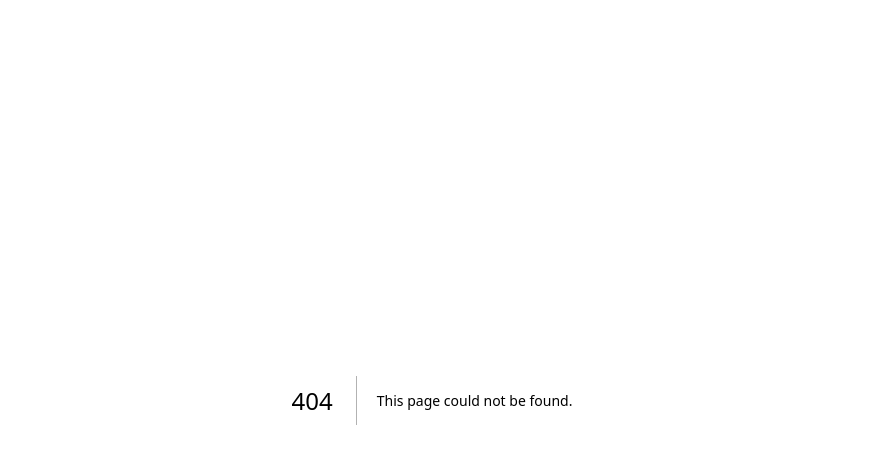
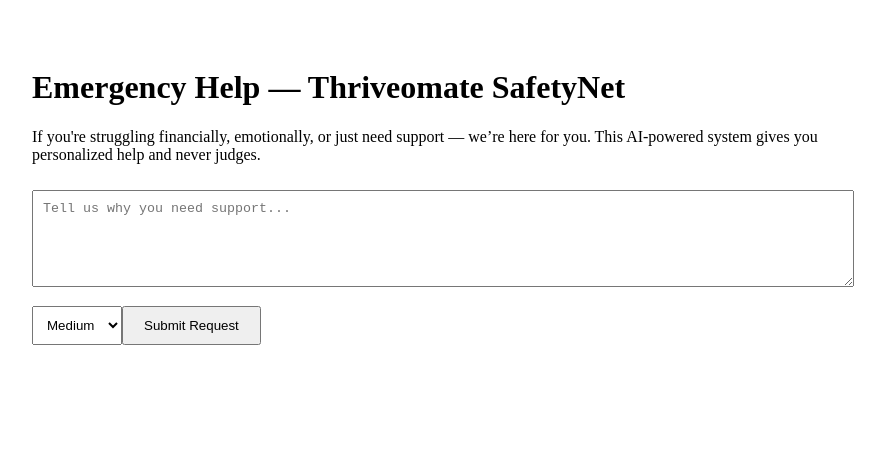
Before and after one commit to GlobalBlockInc/AIOS-frontend, a Next.js app: page /tools/safetynet in a window 1280 px wide. Before the commit this address had no page. Shown: the top 464 px of the page, without its empty margins (208-1093 px from the left). Built offline with nearby package versions, Linux system fonts and the light colour scheme.

Commit message:
Create safetynet.jsx

```diff
--- /dev/null
+++ b/pages/tools/safetynet.jsx
@@ -0,0 +1,50 @@
+import { useState } from "react";
+
+export default function SafetyNetPage() {
+  const [reason, setReason] = useState("");
+  const [urgency, setUrgency] = useState("Medium");
+  const [response, setResponse] = useState("");
+  const userId = "demo-user-001";
+
+  const submit = async () => {
+    const res = await fetch("/api/safetynet-bot", {
+      method: "POST",
+      headers: { "Content-Type": "application/json" },
+      body: JSON.stringify({ userId, reason, urgency })
+    });
+    const data = await res.json();
+    setResponse(data.response || "Something went wrong.");
+  };
+
+  return (
+    <div style={{ padding: "40px", maxWidth: "800px", margin: "auto" }}>
+      <h1>Emergency Help — Thriveomate SafetyNet</h1>
+      <p>If you're struggling financially, emotionally, or just need support — we’re here for you. This AI-powered system gives you personalized help and never judges.</p>
+
+      <textarea
+        value={reason}
+        onChange={(e) => setReason(e.target.value)}
+        placeholder="Tell us why you need support..."
+        rows={5}
+        style={{ width: "100%", padding: "10px", marginTop: "10px" }}
+      />
+
+      <select value={urgency} onChange={(e) => setUrgency(e.target.value)} style={{ marginTop: "10px", padding: "10px" }}>
+        <option>Low</option>
+        <option>Medium</option>
+        <option>High</option>
+      </select>
+
+      <button onClick={submit} style={{ marginTop: "15px", padding: "10px 20px" }}>
+        Submit Request
+      </button>
+
+      {response && (
+        <div style={{ marginTop: "30px", background: "#eef", padding: "20px", borderRadius: "8px" }}>
+          <h3>ThriveAI Response:</h3>
+          <p>{response}</p>
+        </div>
+      )}
+    </div>
+  );
+}
```
